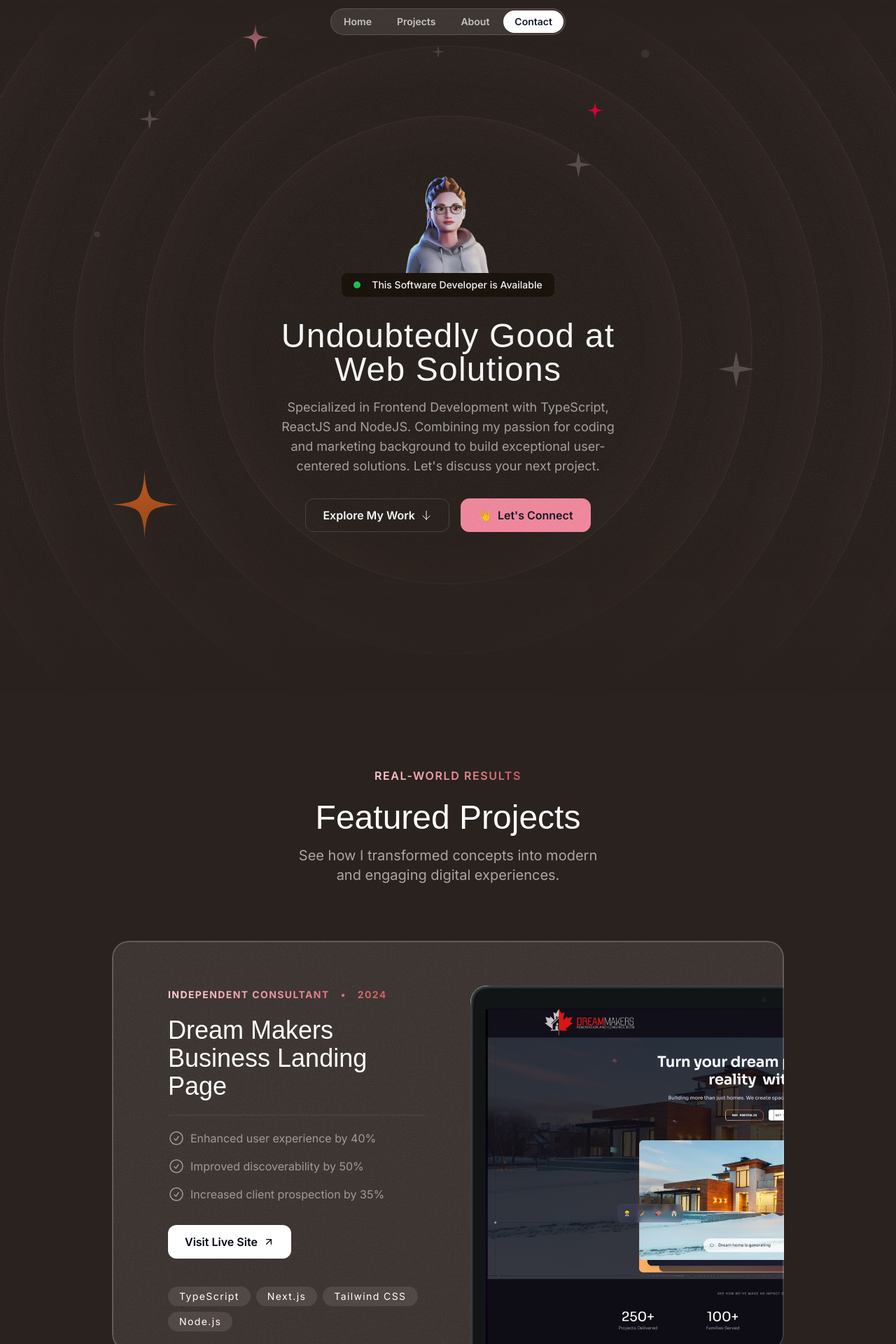
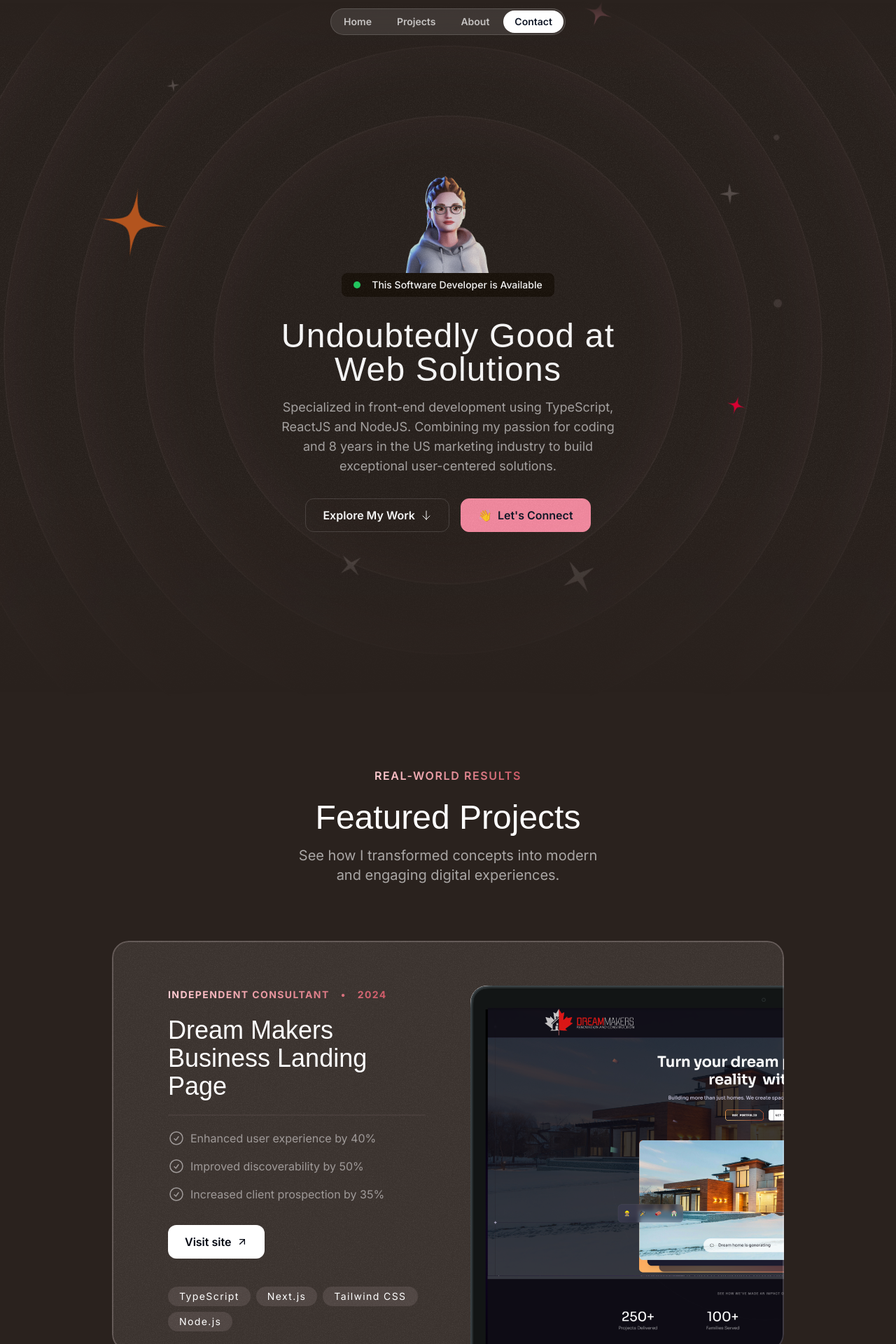
Before and after one commit to itsadrianapaiva/itsadrianapaiva.github.io, a Next.js app: page / in a window 1280 px wide. Shown: the top 1920 px of the page at 70% size. Built offline with nearby package versions, Linux system fonts and the light colour scheme; a web font is replaced by a local one.

Commit message:
stars animation added

```diff
--- a/src/components/HeroOrbit.tsx
+++ b/src/components/HeroOrbit.tsx
@@ -1,12 +1,28 @@
 import React, { PropsWithChildren } from 'react';
+import { twMerge } from 'tailwind-merge';
 
 const HeroOrbit = ({
   children,
   size,
   rotation,
-}: PropsWithChildren<{ size: number; rotation: number }>) => {
+  shouldOrbit = false,
+  shouldSpin = false,
+  spinDuration,
+  orbitDuration,
+}: PropsWithChildren<{
+  size: number;
+  rotation: number;
+  shouldOrbit?: boolean;
+  shouldSpin?: boolean;
+  spinDuration?: string;
+  orbitDuration?: string;
+}>) => {
   return (
     <div className='absolute left-1/2 top-1/2 size-[800px] -translate-x-1/2 -translate-y-1/2'>
+      <div
+        className={twMerge(shouldOrbit === true && 'animate-spin')}
+        style={{ animationDuration: orbitDuration }}
+      >
         <div
           className='flex items-start justify-start'
           style={{
@@ -15,7 +31,18 @@ const HeroOrbit = ({
             width: `${size}px`,
           }}
         >
-        <div className='inline-flex' style={{ transform: `rotate(${rotation * -1}deg)` }}>{children}</div>
+          <div
+            className={twMerge(shouldSpin === true && 'animate-spin')}
+            style={{ animationDuration: spinDuration }}
+          >
+            <div
+              className='inline-flex'
+              style={{ transform: `rotate(${rotation * -1}deg)` }}
+            >
+              {children}
+            </div>
+          </div>
+        </div>
       </div>
     </div>
   );
--- a/src/sections/Contact.tsx
+++ b/src/sections/Contact.tsx
@@ -16,8 +16,8 @@ export const ContactSection = () => {
                 Let's create something amazing together
               </h2>
               <p className='mt-2 text-sm md:text-base'>
-                Ready to bring your next project to life? Let's connect and
-                discuss how I can help you achieve your goals.
+                Do you like what you see? Let's connect and
+                discuss how I can be a good fit for your team.
               </p>
             </div>
             <div className='flex flex-col gap-4'>
--- a/src/sections/Hero.tsx
+++ b/src/sections/Hero.tsx
@@ -8,8 +8,11 @@ import SparkleIcon from '@/assets/icons/sparkle.svg';
 
 export const HeroSection = () => {
   return (
-    <div className='relative z-0 py-32 md:py-48 lg:py-60' id="home">
-      <div className="absolute inset-0 [mask-image:linear-gradient(to_bottom,transparent,black_10%,black_70%,transparent)]">
+    <div
+      className='relative z-0 py-32 md:py-48 lg:py-60'
+      id='home'
+    >
+      <div className='absolute inset-0 [mask-image:linear-gradient(to_bottom,transparent,black_10%,black_70%,transparent)]'>
         <div
           className='absolute inset-0 -z-30 overflow-x-clip opacity-5'
           style={{ backgroundImage: `url(${grainImage.src})` }}
@@ -20,51 +23,92 @@ export const HeroSection = () => {
         <div className='hero-ring size-[1270px]'></div>
         <div className='hero-ring size-[1470px]'></div>
 
+        {/*size: number;
+  rotation: number;
+  shouldOrbit?: boolean;
+  shouldSpin?: boolean;
+  spinDuration?: string;
+  orbitDuration?: string; */}
         <HeroOrbit
-        size={800}
-        rotation={-72}
-      >
-        <StarIcon className='size-28 text-burned-orange' />
-      </HeroOrbit>
-
-      <HeroOrbit
-        size={550}
-        rotation={20}
-      >
-        <StarIcon className='size-12 text-dark-pink' />
-      </HeroOrbit>
-
-      <HeroOrbit
-        size={590}
-        rotation={98}
-      >
-        <StarIcon className='size-8 text-red-pink' />
-      </HeroOrbit>
-
-      <HeroOrbit
-        size={430}
-        rotation={-14}
+          size={630}
+          rotation={-314}
+          shouldOrbit
+          orbitDuration='30s'
+          shouldSpin
+          spinDuration='3s'
         >
           <SparkleIcon className='size-8 text-light-pink/20' />
         </HeroOrbit>
 
         <HeroOrbit
-        size={440}
-        rotation={79}
+          size={640}
+          rotation={269}
+          shouldOrbit
+          orbitDuration='32s'
+          shouldSpin
+          spinDuration='3s'
         >
           <SparkleIcon className='size-5 text-light-pink/20' />
         </HeroOrbit>
 
         <HeroOrbit
-        size={530}
+          size={620}
+          rotation={-41}
+          shouldOrbit
+          orbitDuration='16s'
+        >
+          <div className='size-2 rounded-full bg-light-pink/10' />
+        </HeroOrbit>
+
+        <HeroOrbit
+          size={680}
           rotation={113}
+          shouldOrbit
+          orbitDuration='18s'
+          shouldSpin
+          spinDuration='3s'
         >
           <SparkleIcon className='size-10 text-light-pink/20' />
         </HeroOrbit>
 
         <HeroOrbit
+          size={650}
+          rotation={20}
+          shouldOrbit
+          orbitDuration='40s'
+          shouldSpin
+          spinDuration='6s'
+        >
+          <StarIcon className='text-dark-pink size-12' />
+        </HeroOrbit>
+
+        <HeroOrbit
+          size={700}
+          rotation={98}
+          shouldOrbit
+          orbitDuration='42s'
+          shouldSpin
+          spinDuration='6s'
+        >
+          <StarIcon className='text-red-pink size-8' />
+        </HeroOrbit>
+
+        <HeroOrbit
+          size={650}
+          rotation={-5}
+          shouldOrbit
+          orbitDuration='44s'
+        >
+          <div className='size-2 rounded-full bg-light-pink/10' />
+        </HeroOrbit>
+
+        <HeroOrbit
           size={710}
           rotation={144}
+          shouldOrbit
+          orbitDuration='46s'
+          shouldSpin
+          spinDuration='3s'
         >
           <SparkleIcon className='size-14 text-light-pink/20' />
         </HeroOrbit>
@@ -72,22 +116,21 @@ export const HeroSection = () => {
         <HeroOrbit
           size={720}
           rotation={85}
+          shouldOrbit
+          orbitDuration='48s'
         >
-        <div className='size-3 bg-light-pink/10 rounded-full' />
+          <div className='size-3 rounded-full bg-light-pink/10' />
         </HeroOrbit>
 
         <HeroOrbit
-        size={520}
-        rotation={-41}
+          size={800}
+          rotation={-72}
+          shouldOrbit
+          orbitDuration='50s'
+          shouldSpin
+          spinDuration='6s'
         >
-        <div className='size-2 bg-light-pink/10 rounded-full' />
-      </HeroOrbit>
-
-      <HeroOrbit
-        size={650}
-        rotation={-5}
-      >
-        <div className='size-2 bg-light-pink/10 rounded-full' />
+          <StarIcon className='size-28 text-burned-orange' />
         </HeroOrbit>
       </div>
 
@@ -98,8 +141,10 @@ export const HeroSection = () => {
             className='size-[150px]'
             alt='Woman avatar'
           />
-          <div className='inline-flex items-center gap-4 rounded-lg border border-black-brown bg-black-brown px-4 py-1.5'>
-            <div className='size-2.5 rounded-full bg-green-500'></div>
+          <div className='border-black-brown bg-black-brown inline-flex items-center gap-4 rounded-lg border px-4 py-1.5'>
+            <div className='relative size-2.5 rounded-full bg-green-500'>
+              <div className='animate-ping-large absolute inset-0 rounded-full bg-green-500'></div>
+            </div>
             <div className='text-sm font-medium'>
               This Software Developer is Available
             </div>
@@ -111,7 +156,9 @@ export const HeroSection = () => {
             Undoubtedly Good at Web Solutions
           </h1>
           <p className='mt-4 text-center text-white/60 md:text-lg'>
-            Specialized in Frontend Development with TypeScript, ReactJS and NodeJS. Combining my passion for coding and marketing background to build exceptional user-centered solutions. Let&apos;s discuss your next project.
+            Specialized in front-end development using TypeScript, ReactJS and
+            NodeJS. Combining my passion for coding and 8 years in the US
+            marketing industry to build exceptional user-centered solutions.
           </p>
         </div>
 
@@ -120,7 +167,7 @@ export const HeroSection = () => {
             <span className='font-semibold'>Explore My Work</span>
             <ArrowDown className='size-4' />
           </button>
-          <button className='inline-flex h-12 items-center gap-2 rounded-xl border border-dark-pink bg-dark-pink px-6 text-gray-900'>
+          <button className='border-dark-pink bg-dark-pink inline-flex h-12 items-center gap-2 rounded-xl border px-6 text-gray-900'>
             <span>👋</span>
             <span className='font-semibold'>Let&apos;s Connect</span>
           </button>
--- a/src/sections/Projects.tsx
+++ b/src/sections/Projects.tsx
@@ -7,8 +7,19 @@ import ArrowUpRightIcon from '@/assets/icons/arrow-up-right.svg';
 import grainImage from '@/assets/images/grain.jpg';
 import SectionHeader from '@/components/SectionHeader';
 import Card from '@/components/Card';
+import portfolioCodeImage from '@/assets/images/portfolioCodeImage.png';
 
-const portfolioProjects = [
+interface PortfolioProjects {
+  company: string;
+  year: string;
+  title: string;
+  results: { title: string }[];
+  link?: string;
+  image?: any;
+  stack: { title: string }[];
+}
+
+const portfolioProjects: PortfolioProjects[] = [
   {
     company: 'Independent Consultant',
     year: '2024',
@@ -48,19 +59,20 @@ const portfolioProjects = [
   {
     company: 'Independent Consultant',
     year: '2024',
-    title: 'AI Startup Landing Page',
+    title: 'Personal Website',
     results: [
-      { title: 'Enhanced user experience by 40%' },
+      { title: 'Enhanced digital discoverability by 30%' },
       { title: 'Improved site speed by 50%' },
-      { title: 'Increased mobile traffic by 35%' },
+      { title: 'Increased hiring opportunities by 65%' },
     ],
-    link: 'https://youtu.be/Z7I5uSRHMHg',
-    image: aiStartupLandingPage,
+    link: 'https://github.com/itsadrianapaiva/itsadrianapaiva.github.io',
+    image: portfolioCodeImage,
     stack: [
       { title: 'TypeScript' },
       { title: 'React.js' },
+      { title: 'Next.js' },
       { title: 'Tailwind CSS' },
-      { title: 'Cloudinary' },
+      { title: 'GitHub' },
     ],
   },
 ];
@@ -104,22 +116,28 @@ export const ProjectsSection = () => {
                       </li>
                     ))}
                   </ul>
-                  <a
+                  {project.link && (
+                    <a
                     href={project.link}
                     target='_blank'
                   >
                     <button className='mt-8 inline-flex h-12 w-full items-center justify-center gap-2 rounded-xl bg-white font-semibold text-gray-950 md:w-auto md:px-6'>
-                      <span>Visit Live Site</span>
+                      <span>Visit site</span>
                       <ArrowUpRightIcon className='size-4' />
                     </button>
                   </a>
+                  )}
+
                 </div>
                 <div className='relative'>
-                  <Image
+                  {project.image && (
+                    <Image
                     className='-mb-4 mt-8 rounded-tl-2xl rounded-tr-2xl md:-mb-0 md:rounded-tl-3xl md:rounded-tr-3xl lg:absolute lg:mt-0 lg:h-[117%] lg:w-auto lg:max-w-none lg:rounded-br-3xl lg:rounded-tr-none'
                     src={project.image}
                     alt={project.title}
                   />
+                  )}
+
                 </div>
               </div>
 
--- a/tailwind.config.ts
+++ b/tailwind.config.ts
@@ -35,7 +35,18 @@ const config: Config = {
         'light-brown': '#705C53',
         'medium-brown': '#362222',
         'dark-brown': '#2A221E',
-        'black-brown': '#1A120B'
+        'black-brown': '#1A120B',
+      },
+      animation: {
+        'ping-large': 'ping-large 1s ease-in-out infinite',
+      },
+      keyframes: {
+        'ping-large': {
+          '75%, 100%': {
+            transform: 'scale(3)',
+            opacity: '0',
+          },
+        },
       },
     },
   },
```
Also changed, not shown: src/sections/Footer.tsx (+2 -5 lines), src/app/globals.css (line endings or trailing spaces), src/assets/images/portfolioCodeImage.png (added), 1 other file (tests, documents, lock files or other folders). Lines whose indentation alone changed are shown as unchanged.
